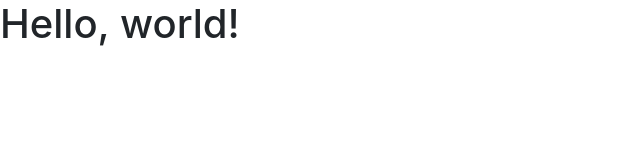
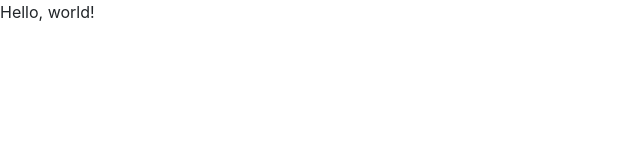
Before and after one commit to JBeckius/JBeckius.github.io, a plain HTML site: page page.html in a window 1280 px wide. Shown: the whole page, without its empty margins (0-640 px from the left). Drawn offline with nearby package versions, Linux system fonts and the light colour scheme.

Commit message:
Added link to custom.css

```diff
--- a/page.html
+++ b/page.html
@@ -9,6 +9,9 @@
 
     <!-- Bootstrap -->
     <link href="css/bootstrap.min.css" rel="stylesheet">
+	<!-- Custom CSS -->
+	<link rel="stylesheet" type="text/css" href="custom.css">
+
 
     <!-- HTML5 shim and Respond.js for IE8 support of HTML5 elements and media queries -->
     <!-- WARNING: Respond.js doesn't work if you view the page via file:// -->
@@ -18,6 +21,7 @@
     <![endif]-->
   </head>
   <body>
+	<div id=">
     <h1>Hello, world!</h1>
 
     <!-- jQuery (necessary for Bootstrap's JavaScript plugins) -->
```
